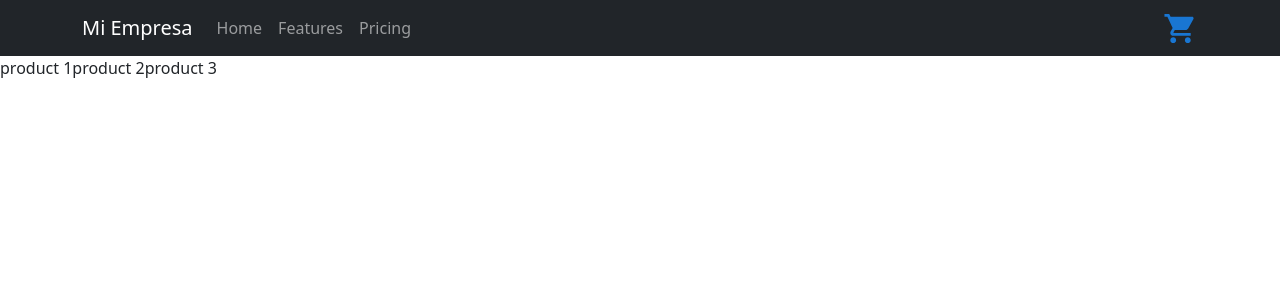
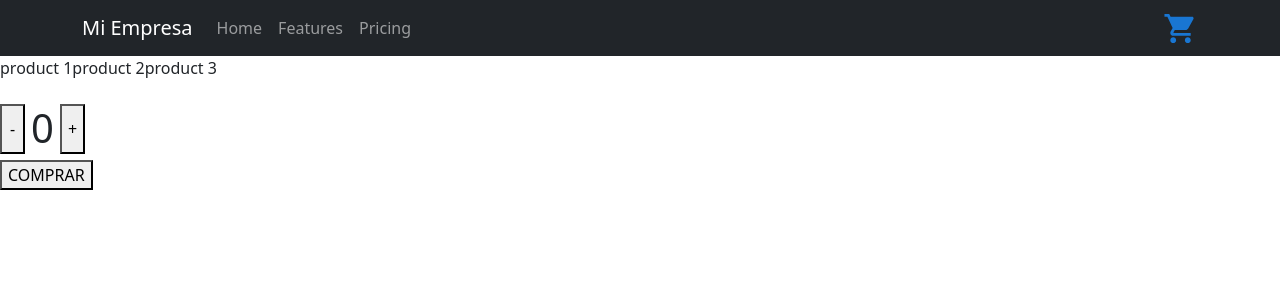
Before and after one commit to courseskev/ReactCourse, a React (Create React App) app: page / in a window 1280 px wide. Shown: the top 300 px of the page. Built offline with nearby package versions, Linux system fonts and the light colour scheme.

Commit message:
fixed functions to increment, decrement and buy

```diff
--- a/src/App.js
+++ b/src/App.js
@@ -2,7 +2,6 @@ import "./App.css";
 import NavBar from "./Components/NavBar";
 import "bootstrap/dist/css/bootstrap.min.css";
 import ItemListContainer from "./Components/ItemListContainer";
-import { useState } from "react";
 
 function App() {
   const catalog = ["product 1", "product 2", "product 3"];
--- a/src/Components/ItemCount.js
+++ b/src/Components/ItemCount.js
@@ -1,7 +1,41 @@
-import React from "react";
+import React, { useState } from "react";
 
-const ItemCount = (props) => {
-  return <></>;
+const ItemCount = ({ initial, stock, onAdd }) => {
+  const [contador, setContador] = useState(() => {
+    if (initial < 0) return 0;
+    else return initial;
+  });
+
+  const aumentarContador = () => {
+    if (stock > contador) setContador(contador + 1);
+    else alert("Se ha superado el stock");
+  };
+
+  const reducirContador = () => {
+    if (contador > 0) setContador(contador - 1);
+  };
+
+  return (
+    <>
+      <div style={{ display: "flex" }}>
+        <button
+          style={{ marginRight: 6, width: 25, height: 50 }}
+          onClick={reducirContador}
+        >
+          -
+        </button>
+        <h1>{contador}</h1>
+        <button
+          style={{ marginLeft: 6, width: 25, height: 50 }}
+          onClick={aumentarContador}
+        >
+          +
+        </button>
+      </div>
+
+      <button onClick={onAdd(contador)}>COMPRAR</button>
+    </>
+  );
 };
 
 export default ItemCount;
--- a/src/Components/ItemListContainer.js
+++ b/src/Components/ItemListContainer.js
@@ -1,9 +1,15 @@
 import React from "react";
+import ItemCount from "./ItemCount";
 
 const ItemListContainer = (props) => {
+  let onAdd = (quantity) => {
+    console.log(`Felicidades, compraste ${quantity} productos`);
+  };
   return (
     <>
-      <li style={{ "list-style": "none" }}>{props.product}</li>
+      <li style={{ listStyle: "none" }}>{props.product}</li>
+      <br />
+      <ItemCount stock={5} initial={-1} onAdd={onAdd} />
     </>
   );
 };
```
